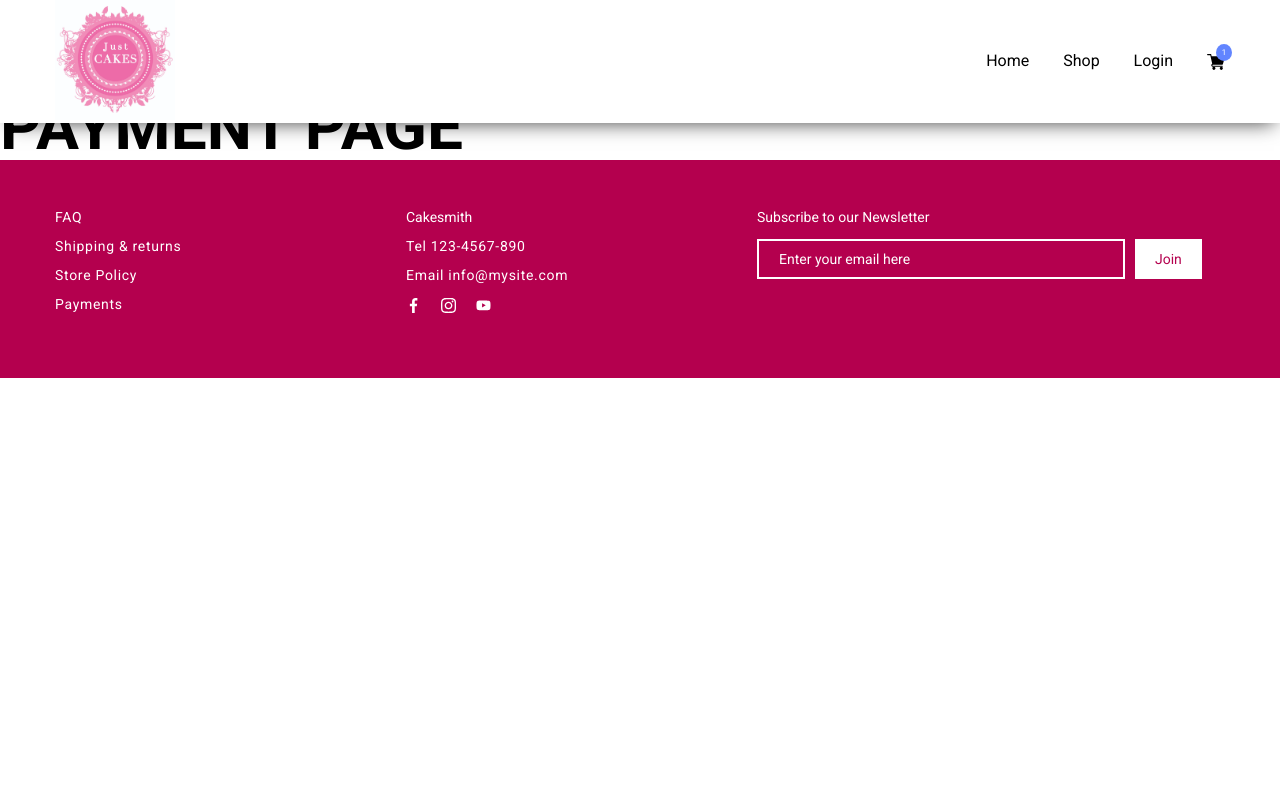
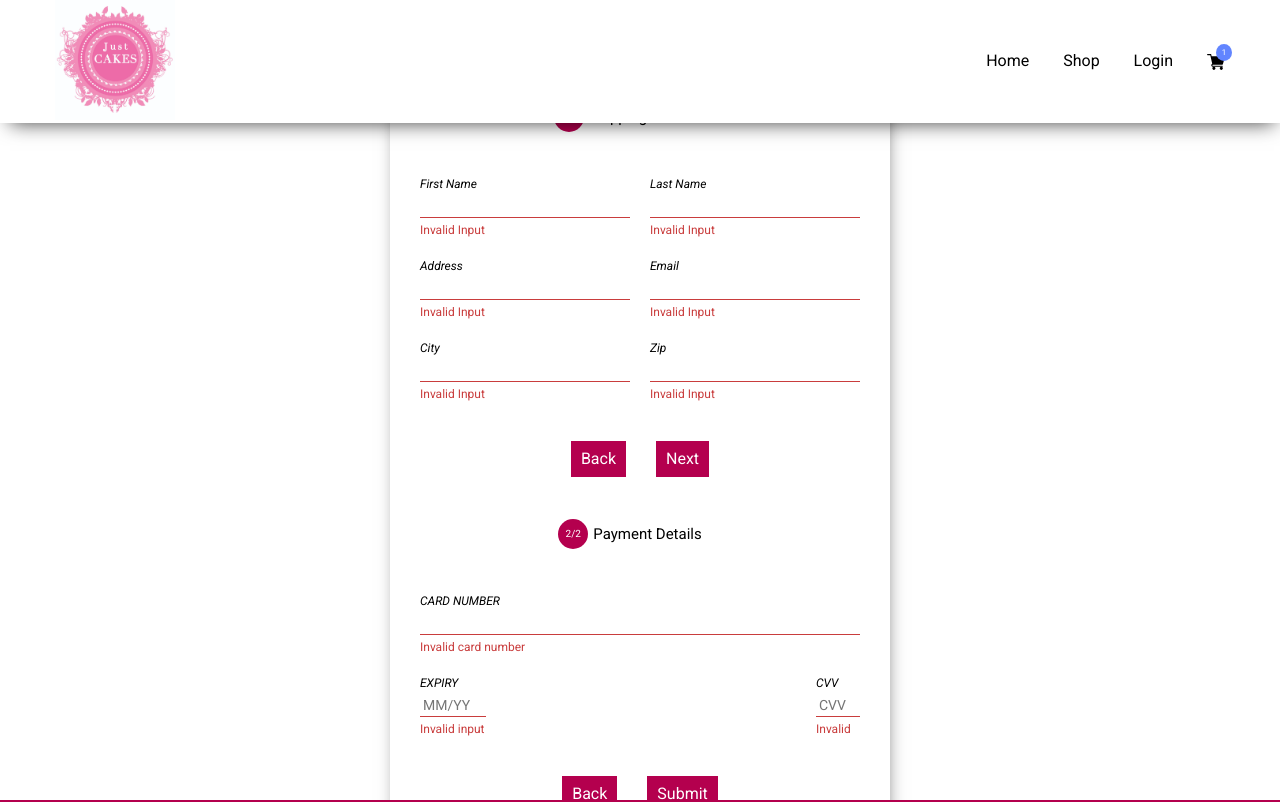
Before and after one commit to msanand333/Cakesmith, a React (Create React App) app: page /payment in a window 1280 px wide. Shown: the top 802 px of the page. Built offline with nearby package versions, Linux system fonts and the light colour scheme.

Commit message:
payment page ready

```diff
--- a/src/assets/styles/modules/_var.scss
+++ b/src/assets/styles/modules/_var.scss
@@ -32,3 +32,4 @@ $border-secondary:#b4004e;
 $blue:#6285ff;
 $grey:#eee;
 $darkGrey:#b3b3b3;
+$red:#c93d3d;
--- a/src/assets/styles/pages/_cart.scss
+++ b/src/assets/styles/pages/_cart.scss
@@ -13,6 +13,11 @@
 
         .item-details {
             width: calc(100% - 400px);
+
+            .container{
+                height: calc(100vh - 320px);
+                overflow: auto;
+            }
 
             ul {
                 display: flex;
@@ -30,6 +35,8 @@
                     }
 
                 }
+
+
 
                 &.info {
                     padding: 15px 10px;
--- a/src/assets/styles/pages/_payment.scss
+++ b/src/assets/styles/pages/_payment.scss
@@ -0,0 +1,156 @@
+.payment-page {
+    height: 100vh;
+    position: relative;
+
+    .checkout-details {
+        @include alignCenter;
+        top: 55%;
+        width: 500px;
+        padding: 40px 20px;
+        box-shadow: 2px 8px 19px -8px rgba(0, 0, 0, 0.75);
+
+        h3 {
+            text-align: center;
+            font-weight: $roboto-medium;
+            margin-bottom: 20px;
+        }
+
+
+        .form {
+            padding-bottom: 30px;
+
+            ul {
+                padding: 10px;
+                display: flex;
+                justify-content: space-between;
+
+                &.stages {
+                    display: block;
+                    text-align: center;
+
+                    li {
+                        display: inline-block;
+                        padding: 10px 10px 10px 25px;
+                        font-size: 15px;
+                        margin-bottom: 20px;
+                        position: relative;
+                        white-space: nowrap;
+                        text-transform: capitalize;
+
+                        &::before {
+
+                            position: absolute;
+                            left: -10px;
+                            top: 2px;
+                            background-color: $brand-color-secondary;
+                            color: $txt-color-secondary;
+                            font-size: 10px;
+                            line-height: 30px;
+                            width: 30px;
+                            border-radius: 50%;
+                            text-align: center;
+                        }
+
+                        &.stage-one {
+                            &::before {
+                                content: "1/2";
+                            }
+
+                        }
+
+                        &.stage-two {
+                            &::before {
+                                content: "2/2";
+                            }
+
+                        }
+                    }
+                }
+
+
+
+                .input-wrapper {
+                    width: calc((100% - 20px)/2);
+
+                    label {
+                        font-size: 12px;
+                        margin-bottom: 5px;
+                        display: inline-block;
+                        color: $txt-color-primary;
+                        font-style: italic;
+                        text-transform: capitalize;
+                    }
+
+                    input {
+                        border-width: 0px 0px 1px 0;
+                        outline: none;
+                        width: 100%;
+                        margin-bottom: 3px;
+                        font-size: 14px;
+                        padding: 3px;
+
+
+                        &.error {
+                            border-color: $red;
+
+                            &+.error-msg {
+                                visibility: visible;
+                            }
+                        }
+                    }
+
+                    .error-msg {
+                        visibility: hidden;
+                        font-size: 12px;
+                        color: $red
+                    }
+                }
+            }
+
+            .action-btn-wrapper {
+                display: flex;
+                justify-content: center;
+                margin-top: 30px;
+
+                .btn-secondary {
+                    margin: 0 15px;
+                }
+            }
+
+            &.card-details {
+
+                ul {
+                    li {
+                        &.card-number {
+                            width: 100%;
+                        }
+
+                        &.expiry {
+                            width: 15%;
+                        }
+
+                        &.cvv {
+                            width: 10%;
+                        }
+
+                        label {
+                            text-transform: uppercase;
+                        }
+                    }
+
+                }
+
+            }
+
+
+
+        }
+
+
+
+
+
+    }
+
+
+}
--- /dev/null
+++ b/src/components/input-field/index.js
@@ -0,0 +1,2 @@
+import InputFieldView from './input-field-view';
+export { InputFieldView as InputField };
--- /dev/null
+++ b/src/components/input-field/input-field-view.jsx
@@ -0,0 +1,15 @@
+import React from 'react'
+
+const InputFieldView = (props) => {
+
+
+    return (
+        <li className="input-wrapper">
+            <label htmlFor="">{props.label}</label>
+            <input className="error" type="text" />
+            <span className="error-msg">Invalid Input</span>
+        </li>
+    )
+}
+
+export default InputFieldView
--- a/src/pages/cart-page/cart-page-view.jsx
+++ b/src/pages/cart-page/cart-page-view.jsx
@@ -1,5 +1,6 @@
 import React from 'react'
 import { ItemInfo } from '../../components/item-info';
+import {Link} from 'react-router-dom'
 
 const CartPageView = () => {
     return (
@@ -16,6 +17,8 @@ const CartPageView = () => {
                     </ul>
                     <div className="container">
                         <ItemInfo />
+                        <ItemInfo />
+
                     </div>
                 </div>
                 <div className="price-details">
@@ -24,7 +27,10 @@ const CartPageView = () => {
                             <span>Grand Total</span> <span>&#8377;500</span>
                         </li>
                         <li className="checkout-btn">
+                            <Link to='/payment'>
                             <button className="btn-secondary">Checkout</button>
+                            </Link>
+
                         </li>
 
                     </ul>
--- a/src/pages/payment-page/payment-page-view.jsx
+++ b/src/pages/payment-page/payment-page-view.jsx
@@ -1,17 +1,75 @@
 import React from 'react'
+import { InputField } from '../../components/input-field'
 
 const PaymentPageView = () => {
     return (
-        <div>
-            <br />
-            <br />
-            <br />
-            <br />
-            <br />
-            <br />
-            <h1>PAYMENT PAGE</h1>
+        <main className="payment-page">
 
-        </div>
+            <div className="checkout-details">
+                <h3>Checkout</h3>
+
+                <div className='form form-address'>
+                    <ul className="stages">
+                        <li className="stage-one">
+                            Shipping Address
+                       </li>
+                    </ul>
+
+                    <ul>
+                        <InputField label="first name" />
+                        <InputField label="last name" />
+
+                    </ul>
+                    <ul>
+                        <InputField label="address" />
+                        <InputField label="email" />
+
+                    </ul>
+                    <ul>
+                        <InputField label="city" />
+                        <InputField label="zip" />
+                    </ul>
+                    <div className="action-btn-wrapper">
+                        <button className="btn-secondary">Back</button>
+                        <button className="btn-secondary">Next</button>
+                    </div>
+                </div>
+                <div className="form card-details">
+
+                    <ul className="stages">
+                        <li className="stage-two">
+                            Payment details
+                       </li>
+                    </ul>
+
+                    <ul>
+                        <li className="input-wrapper card-number">
+                            <label htmlFor="">Card number</label>
+                            <input className="error" type="text" />
+                            <span className="error-msg">Invalid card number</span>
+                        </li>
+                    </ul>
+                    <ul>
+                        <li className="input-wrapper expiry">
+                            <label htmlFor="">Expiry</label>
+                            <input placeholder="MM/YY" className="error" type="text" />
+                            <span className="error-msg">Invalid input</span>
+                        </li>
+                        <li className="input-wrapper cvv">
+                            <label htmlFor="">Cvv</label>
+                            <input placeholder="CVV" className="error" type="text" />
+                            <span className="error-msg">Invalid </span>
+                        </li>
+                    </ul>
+                    <div className="action-btn-wrapper">
+                        <button className="btn-secondary">Back</button>
+                        <button className="btn-secondary">Submit</button>
+                    </div>
+                </div>
+
+            </div>
+
+        </main>
     )
 }
 
```
